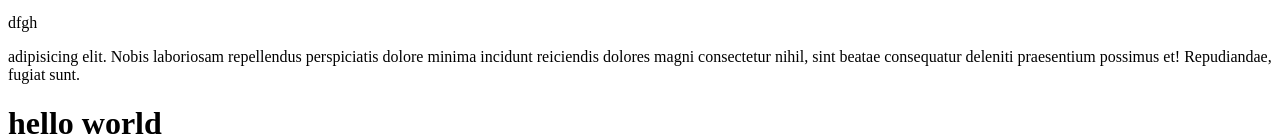
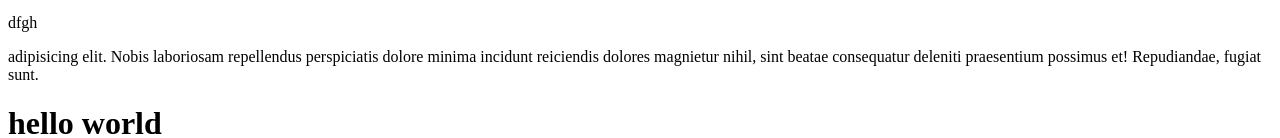
Before and after one commit to mishpachpo/ex05, a plain HTML site: page index.html in a window 1280 px wide. Shown: the part 382-520 px from the top of the page. Drawn offline with Linux system fonts and the light colour scheme.

Commit message:
dealete again wordsindex.html

```diff
--- a/index.html
+++ b/index.html
@@ -9,7 +9,7 @@
     <p>lorem ispum</p>
     <a href="http://www.google.com">To googole site</a>
     <p>dfgh</p>
-    <p> adipisicing elit. Nobis laboriosam repellendus perspiciatis dolore minima incidunt reiciendis dolores magni consectetur nihil, sint beatae consequatur deleniti praesentium possimus et! Repudiandae, fugiat sunt.</p>
+    <p> adipisicing elit. Nobis laboriosam repellendus perspiciatis dolore minima incidunt reiciendis dolores magnietur nihil, sint beatae consequatur deleniti praesentium possimus et! Repudiandae, fugiat sunt.</p>
 </head>
 <body>
     <h1>hello world</h1>
```
